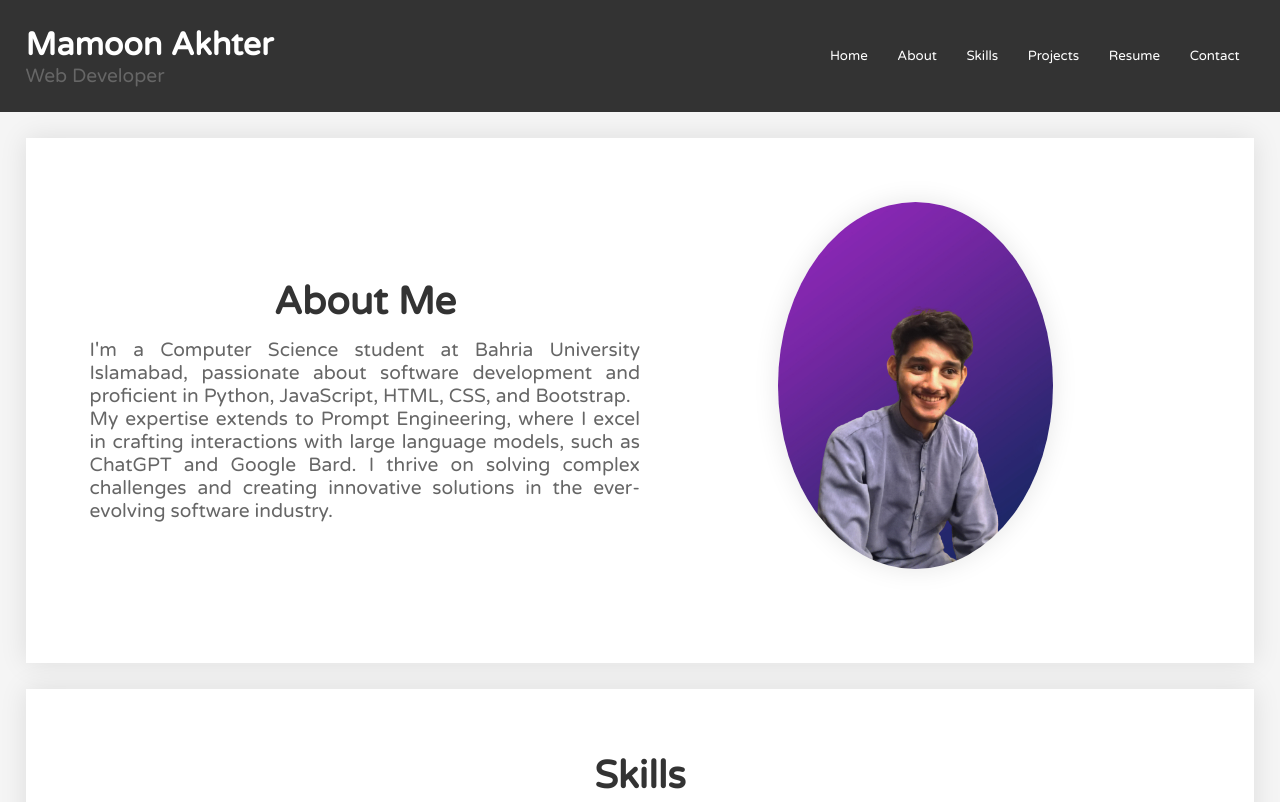
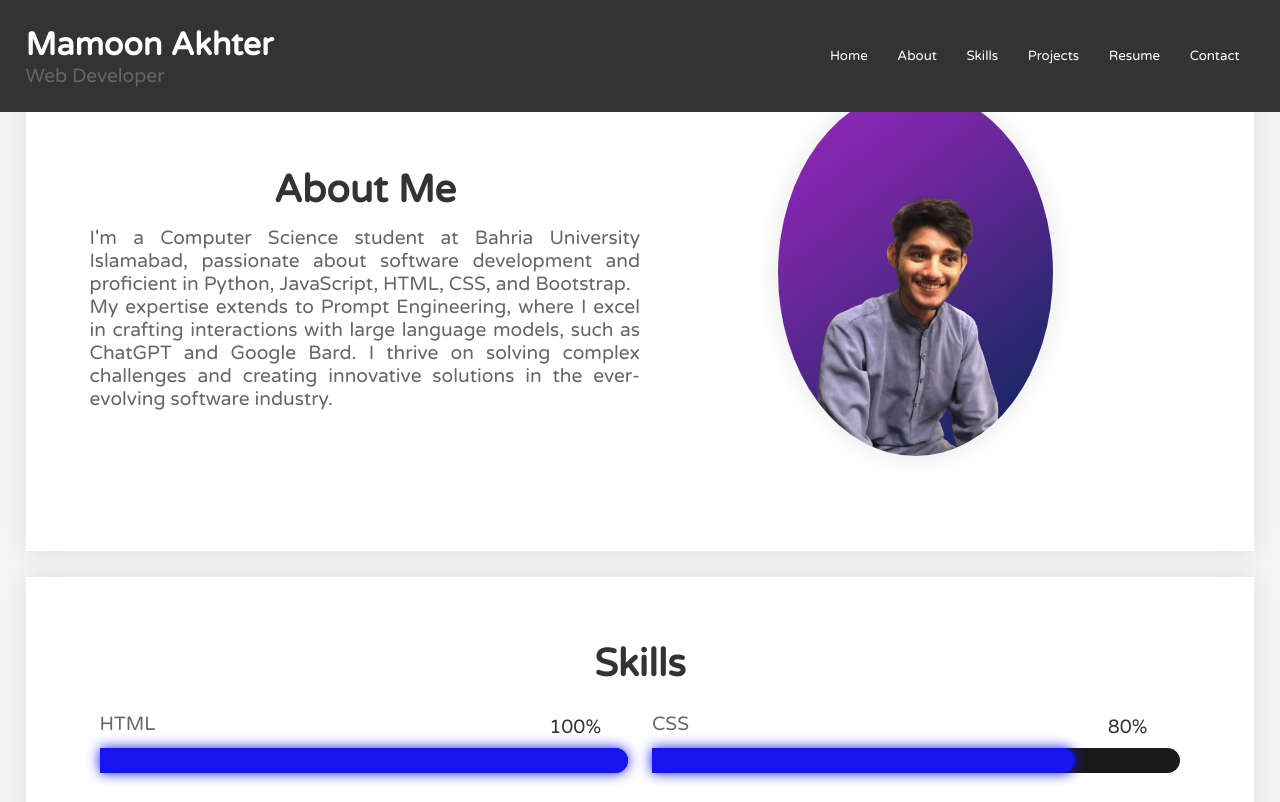
Before and after one commit to iMamoonAkhter/CODSOFT, a plain HTML site: page Level 1 - Task 2 - Porfolio/index.html in a window 1280 px wide. Shown: the top 802 px of the page. Drawn offline with Linux system fonts and the light colour scheme; a web font is replaced by a local one.

Commit message:
Update header.css

```diff
--- a/Level 1 - Task 2 - Porfolio/css/header.css
+++ b/Level 1 - Task 2 - Porfolio/css/header.css
@@ -1,12 +1,14 @@
 .header-container {
-    max-width: 100vw;
+    position: fixed;
+    top: 0;
+    width: 100vw;
     background-color: #333;
     color: #fff;
     padding: 2vw 0;
-    /* border: 2px solid red; */
     display: flex;
     justify-content: space-between;
     align-items: center;
+    z-index: 1000; /* Adjust the z-index as needed */
 }
 .header-content{
     /* border: 2px solid red; */
```
